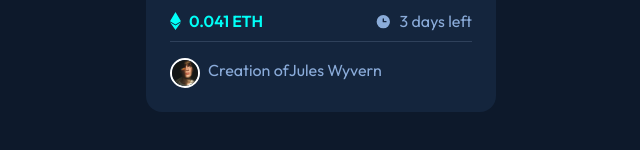
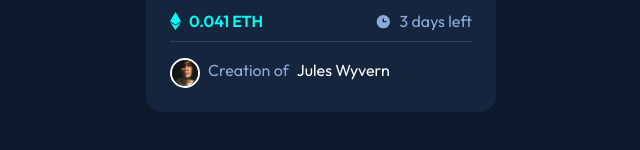
Before and after one commit to tmccann/nft-preview-card-component-main, a plain HTML site: page index.html in a window 1280 px wide. Shown: the part 564-714 px from the top of the page, 319-959 px from the left. Drawn offline with Linux system fonts and the light colour scheme.

Commit message:
fixed class name

```diff
--- a/index.html
+++ b/index.html
@@ -44,7 +44,7 @@
 
       <section class="card__bottom flex">
         <img class="avatar" src="/images/image-avatar.png" alt="" />
-        <span> Creation of </span><a href="#"><a href="#" class="name">Jules Wyvern</a>
+        <span> Creation of </span><a href="#"><a href="#" class="card__bottom-user">Jules Wyvern</a>
       </section>
     </div>
   </main>
--- a/style.css
+++ b/style.css
@@ -125,9 +125,11 @@ img {
   flex-wrap: wrap;
   gap: 0.75rem;
 }
+
 .card__top__overlay {
   position: relative;
 }
+
 .card__top__overlay div {
   position: absolute;
   top: 0;
@@ -143,6 +145,7 @@ img {
 .card__top__overlay div:hover {
   opacity: 0.5;
 }
+
 .card__top__overlay-img img {
   position: absolute;
   left: 50%;
@@ -179,7 +182,7 @@ p {
   font-weight: var(--fw-bold);
 }
 
-.card__top-description > img {
+.card__top-description>img {
   width: 11px;
   height: 18px;
   margin-top: auto;
@@ -201,7 +204,7 @@ p {
   border-radius: 50%;
 }
 
-.card__bottom-name {
+.card__bottom-user {
   color: var(--clr-nuetral-font-secondary);
   margin-left: 0.5rem;
 }
```
